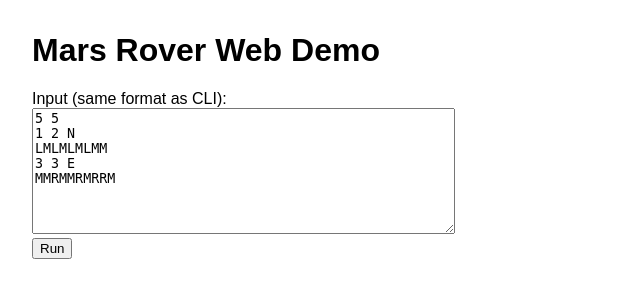
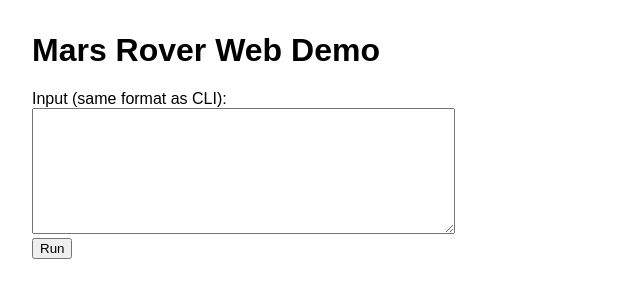
Before and after one commit to ManaliDeb/marsrover-c373team1, a Flask app: page / in a window 1280 px wide. Shown: the top 288 px of the page, without its empty margins (0-640 px from the left). Run offline with Flask 3, Linux system fonts and the light colour scheme.

Commit message:
Web Demo

```diff
--- a/webdemo/templates/index.html
+++ b/webdemo/templates/index.html
@@ -13,13 +13,10 @@
     <h1>Mars Rover Web Demo</h1>
     <form id="rover-form">
         <label for="input">Input (same format as CLI):</label><br>
-        <textarea id="input" rows="8" cols="50">5 5
-1 2 N
-LMLMLMLMM
-3 3 E
-MMRMMRMRRM</textarea><br>
+        <textarea id="input" rows="8" cols="50">
+        </textarea><br>
         <button type="submit">Run</button>
-    </form>
+        </form>
     <div id="output"></div>
     <canvas id="plateau" width="400" height="400"></canvas>
     <script>
```
